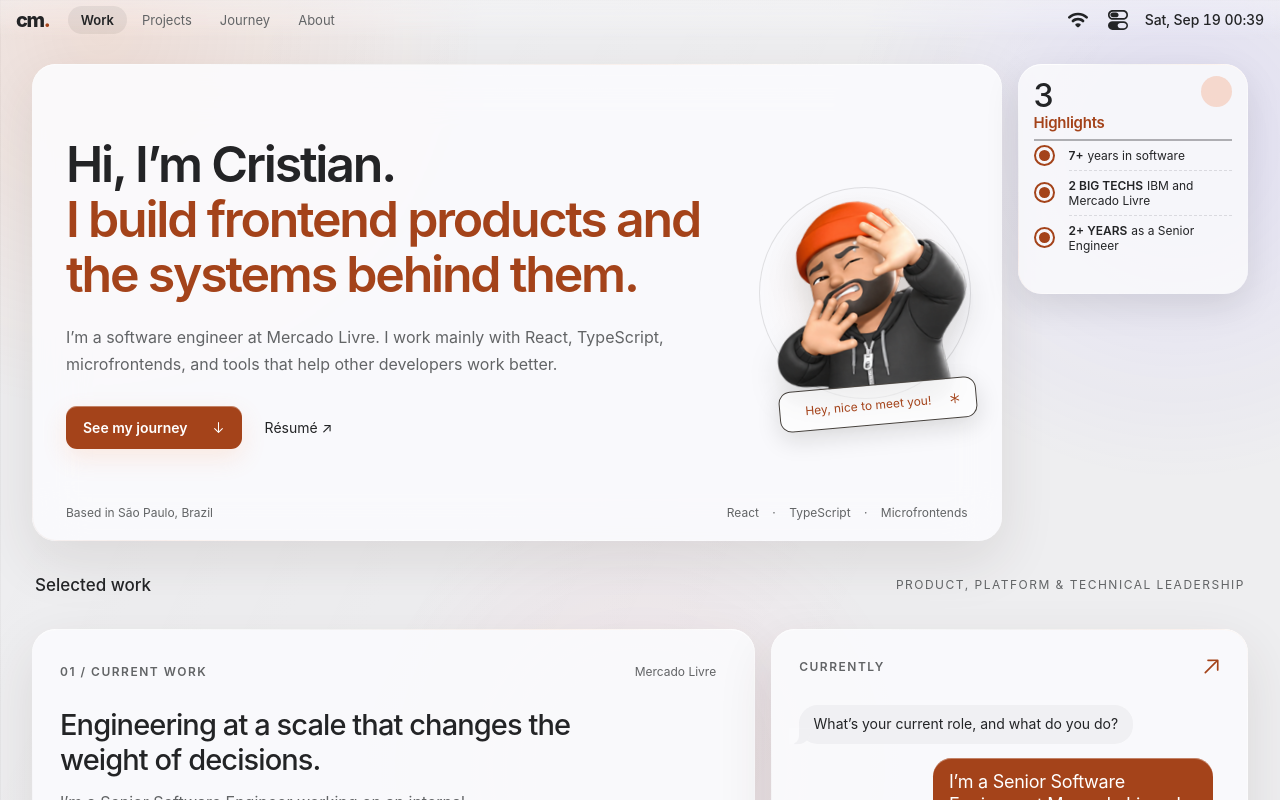
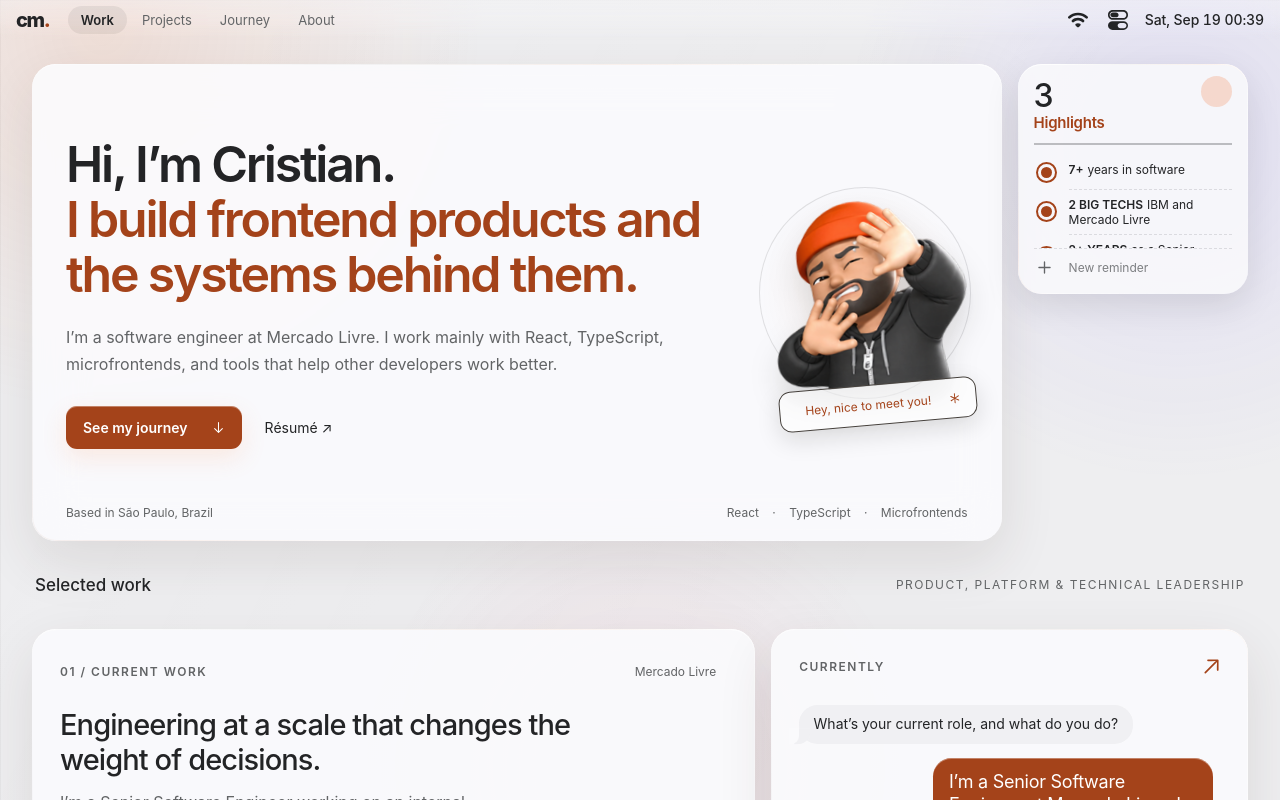
Before and after one commit to cristianmacedo/portfolio, a React (Vite) app: page / in a window 1280 px wide. Shown: the top 800 px of the page. Built offline with nearby package versions, Linux system fonts and the light colour scheme.

Commit message:
Make highlights widget interactive

```diff
--- a/src/App.jsx
+++ b/src/App.jsx
@@ -8,6 +8,10 @@ const FRAME_IDS = [1, 2, 3, 4, 5, 7, 8, 9, 10, 11, 12];
 
 function readStorage(key, fallback) {
   try { return localStorage.getItem(key) ?? fallback; } catch { return fallback; }
+}
+
+function readJsonStorage(key, fallback) {
+  try { return JSON.parse(localStorage.getItem(key)) ?? fallback; } catch { return fallback; }
 }
 
 function Rich({ as: Tag = 'span', html, ...props }) {
@@ -60,14 +64,49 @@ function HighlightsRail({ t }) {
 }
 
 function Highlights({ t }) {
+  const defaults = [
+    { id: 'years', title: '7+', detail: t.years },
+    { id: 'big-techs', title: t.bigTechsMark, detail: t.bigTechs },
+    { id: 'seniority', title: t.seniorityMark, detail: t.leadershipRange },
+  ];
+  const [completed, setCompleted] = useState(() => readJsonStorage('portfolio-reminder-state', { years: true, 'big-techs': true, seniority: true }));
+  const [customItems, setCustomItems] = useState(() => readJsonStorage('portfolio-custom-reminders', []));
+  const [draft, setDraft] = useState('');
+  const items = [...defaults, ...customItems];
+
+  useEffect(() => {
+    try { localStorage.setItem('portfolio-reminder-state', JSON.stringify(completed)); } catch {}
+  }, [completed]);
+  useEffect(() => {
+    try { localStorage.setItem('portfolio-custom-reminders', JSON.stringify(customItems)); } catch {}
+  }, [customItems]);
+
+  const toggle = (id) => setCompleted((value) => ({ ...value, [id]: !value[id] }));
+  const addReminder = (event) => {
+    event.preventDefault();
+    const title = draft.trim();
+    if (!title) return;
+    const id = `custom-${Date.now()}`;
+    setCustomItems((value) => [...value, { id, title, detail: '' }]);
+    setCompleted((value) => ({ ...value, [id]: false }));
+    setDraft('');
+  };
+
   return (
     <section className="proof-strip reminders-widget" aria-label="Career highlights">
-      <div className="reminders-header"><div><strong>3</strong><span>{t.highlightsLabel}</span></div><span className="reminders-app-icon" aria-hidden="true" /></div>
+      <div className="reminders-header"><div><strong>{items.length}</strong><span>{t.highlightsLabel}</span></div><span className="reminders-app-icon" aria-hidden="true" /></div>
       <ul className="reminders-list">
-        <li><span className="reminder-check" aria-hidden="true" /><div><strong>7+</strong><span>{t.years}</span></div></li>
-        <li><span className="reminder-check" aria-hidden="true" /><div><strong>{t.bigTechsMark}</strong><span>{t.bigTechs}</span></div></li>
-        <li><span className="reminder-check" aria-hidden="true" /><div><strong>{t.seniorityMark}</strong><span>{t.leadershipRange}</span></div></li>
+        {items.map((item) => <li key={item.id}>
+          <button className="reminder-toggle" type="button" aria-pressed={Boolean(completed[item.id])} aria-label={`${completed[item.id] ? t.unmarkReminder : t.markReminder}: ${item.title}`} onClick={() => toggle(item.id)}>
+            <span className={`reminder-check${completed[item.id] ? ' is-complete' : ''}`} aria-hidden="true" />
+          </button>
+          <div><strong>{item.title}</strong>{item.detail && <span>{item.detail}</span>}</div>
+        </li>)}
       </ul>
+      <form className="reminder-add" onSubmit={addReminder}>
+        <button type="submit" aria-label={t.addReminder}><SfSymbol name="plus" /></button>
+        <input value={draft} onChange={(event) => setDraft(event.target.value)} placeholder={t.newReminder} aria-label={t.newReminder} maxLength={64} />
+      </form>
     </section>
   );
 }
--- a/src/adaptive-theme.css
+++ b/src/adaptive-theme.css
@@ -1225,8 +1225,65 @@ header.system-bar { z-index: 1; }
 
 .top-widgets .reminders-widget .reminders-header {
   border: 0 !important;
-  border-bottom: 2px solid rgba(255, 255, 255, .52) !important;
+  border-bottom: 2px solid rgba(255, 255, 255, .44) !important;
+  margin-bottom: 10px;
+  padding-bottom: 12px;
 }
 .light .top-widgets .reminders-widget .reminders-header {
-  border-bottom-color: rgba(35, 36, 40, .34) !important;
+  border-bottom-color: rgba(35, 36, 40, .28) !important;
 }
+
+.reminder-toggle {
+  width: 25px;
+  height: 100%;
+  min-height: 34px;
+  padding: 0;
+  display: grid;
+  place-items: center;
+  border-radius: 999px;
+  background: transparent;
+}
+.reminder-toggle:hover { filter: none; }
+.reminder-check::after {
+  transform: scale(0);
+  transition: transform .18s cubic-bezier(.2, .75, .2, 1);
+}
+.reminder-check.is-complete::after { transform: scale(1); }
+
+.reminder-add {
+  flex: 0 0 auto;
+  min-height: 38px;
+  display: grid;
+  grid-template-columns: 25px minmax(0, 1fr);
+  align-items: center;
+  gap: 10px;
+  border-top: 1px dashed rgba(255, 255, 255, .16);
+}
+.light .reminder-add { border-top-color: rgba(35, 36, 40, .13); }
+.reminder-add button {
+  width: 21px;
+  height: 21px;
+  padding: 0;
+  display: grid;
+  place-items: center;
+  border-radius: 50%;
+  color: var(--orange);
+  background: transparent;
+}
+.reminder-add button .sf-symbol { width: 15px; height: 15px; }
+.reminder-add input {
+  min-width: 0;
+  width: 100%;
+  padding: 8px 0;
+  border: 0;
+  outline: 0;
+  color: var(--text);
+  background: transparent;
+  font-size: 12px;
+}
+.reminder-add input::placeholder { color: var(--muted); opacity: .82; }
+.reminder-add:focus-within input::placeholder { color: var(--orange); }
+
+@media (prefers-reduced-motion: reduce) {
+  .reminder-check::after { transition: none; }
+}
--- a/src/translations.json
+++ b/src/translations.json
@@ -28,6 +28,10 @@
     "seniorityMark": "2+ YEARS",
     "leadershipRange": "as a Senior Engineer",
     "highlightsLabel": "Highlights",
+    "newReminder": "New reminder",
+    "addReminder": "Add reminder",
+    "markReminder": "Mark reminder",
+    "unmarkReminder": "Unmark reminder",
     "quickControls": "QUICK CONTROLS",
     "languageControl": "Language",
     "themeControl": "Theme",
@@ -146,6 +150,10 @@
     "seniorityMark": "2+ ANOS",
     "leadershipRange": "como engenheiro sênior",
     "highlightsLabel": "Destaques",
+    "newReminder": "Novo lembrete",
+    "addReminder": "Adicionar lembrete",
+    "markReminder": "Marcar lembrete",
+    "unmarkReminder": "Desmarcar lembrete",
     "quickControls": "CENTRAL DE CONTROLE",
     "languageControl": "Idioma",
     "themeControl": "Tema",
```
Also changed, not shown: public/assets/sf-symbols/plus.svg (added), scripts/sf-symbols-icons.txt.
